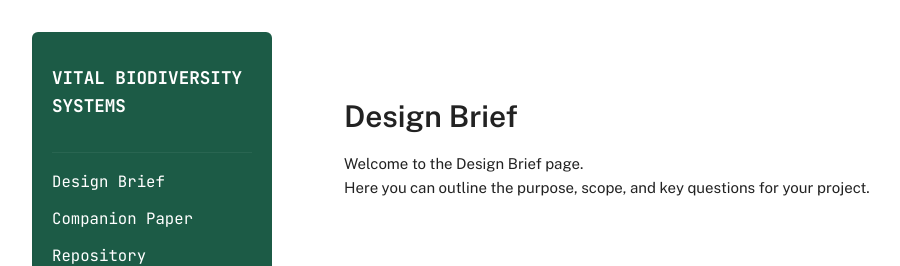
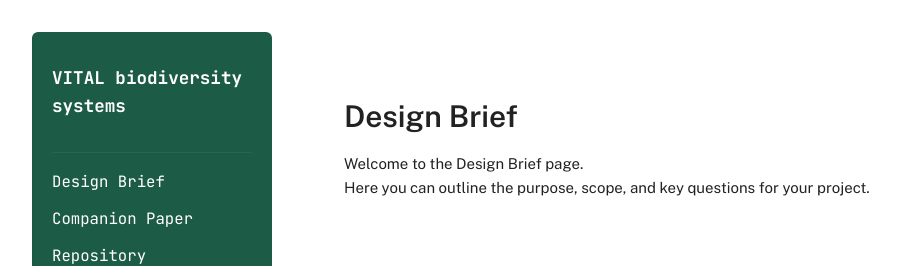
Before and after one commit to vitalbiodiversity/vitalbiodiversity.github.io, a Jekyll site: the page built from index.md, in a window 1280 px wide. Shown: the top 266 px of the page, without its empty margins (58-958 px from the left). Built offline with Jekyll 4.4.1, drawn with Linux system fonts in a browser that asks for light colours.

Commit message:
Update default.html

```diff
--- a/_layouts/default.html
+++ b/_layouts/default.html
@@ -19,7 +19,13 @@
         {% if site.logo %}
           <img src="{{ site.logo | relative_url }}" alt="Logo" class="logo">
         {% endif %}
-        <h1 class="site-title"><a href="{{ '/' | relative_url }}">{{ site.title }}</a></h1>
+        <h1 class="site-title">
+  <a href="{{ '/' | relative_url }}">
+    <span class="title-large">VITAL</span>
+    <span class="title-small">biodiversity systems</span>
+  </a>
+</h1>
+
 
         <nav class="sidebar-nav" aria-label="Main navigation">
           <ul>
```
